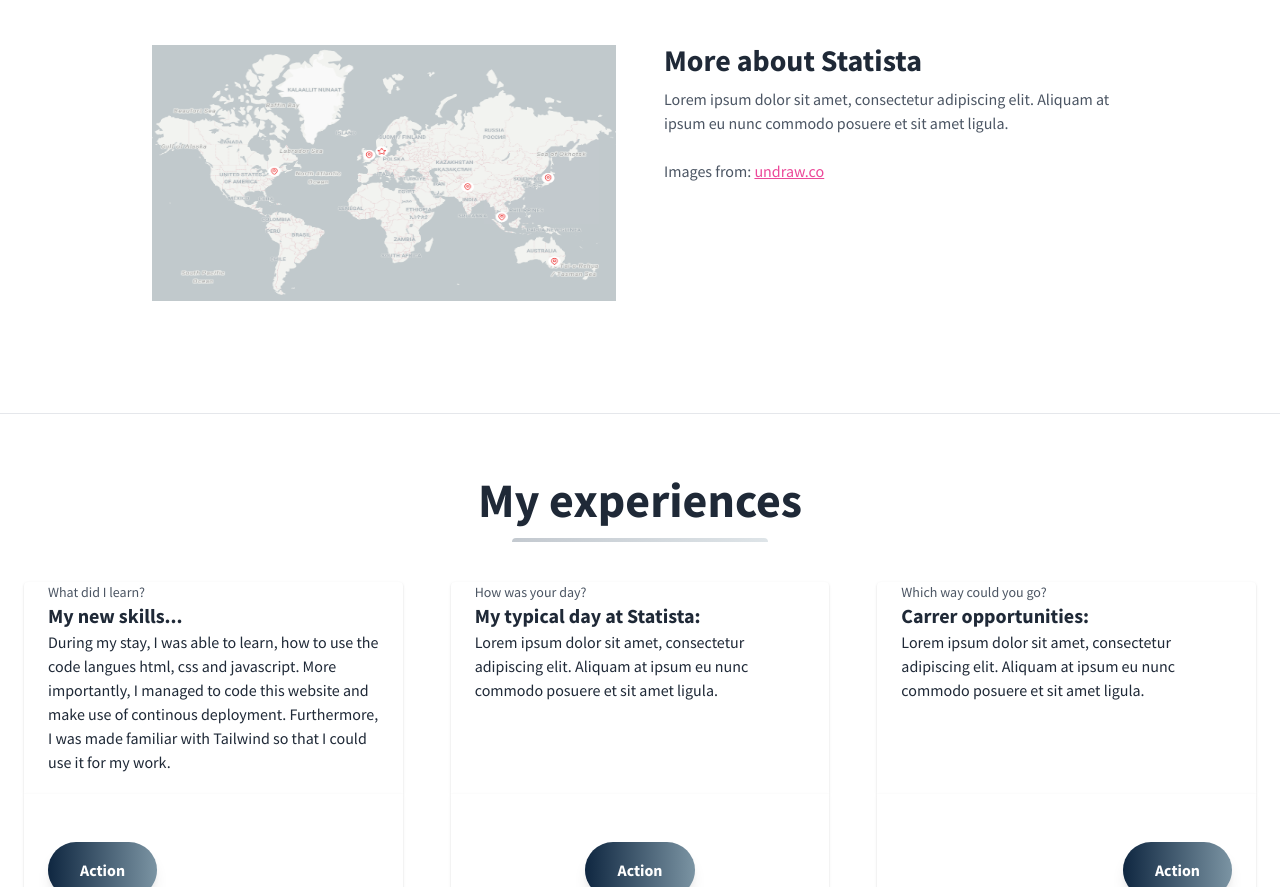
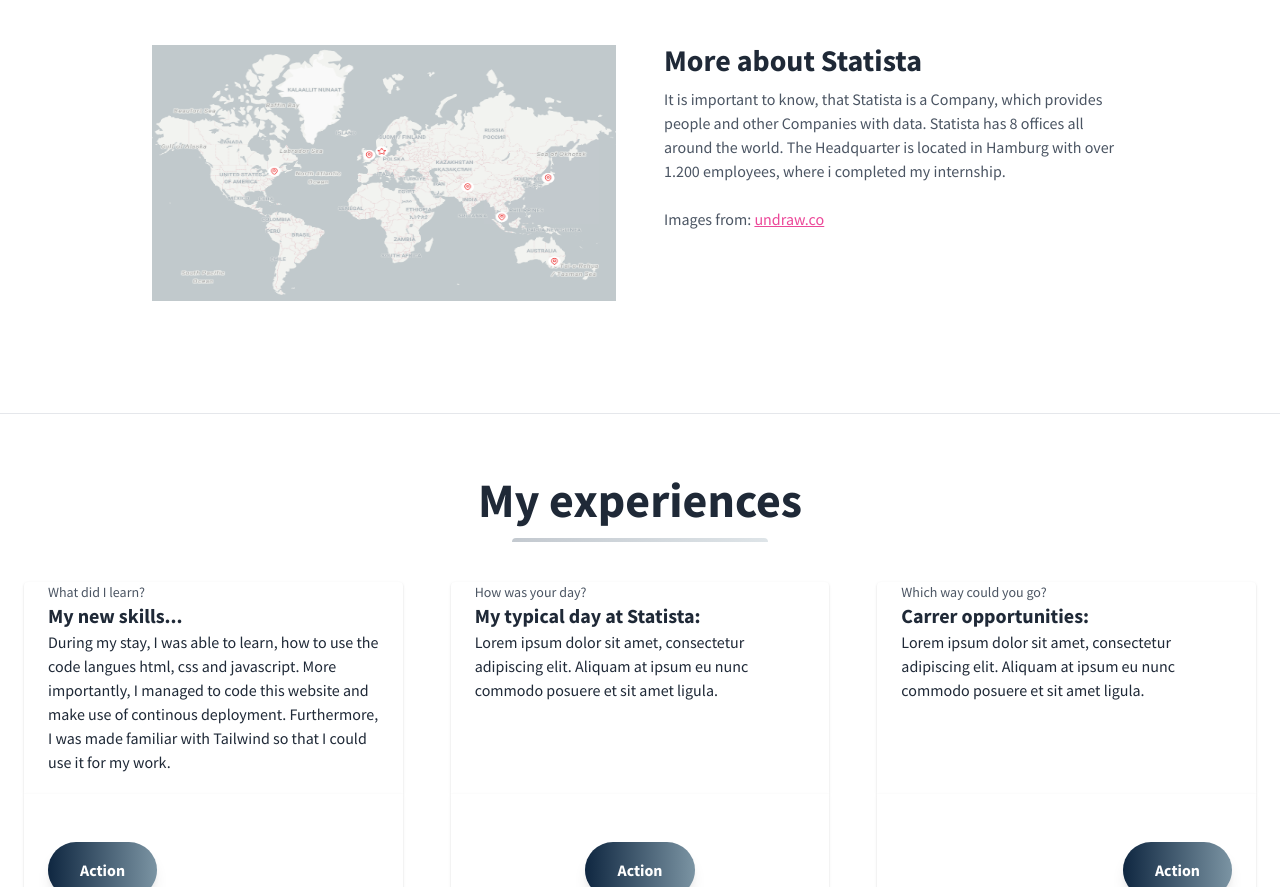
Before and after one commit to Cesbirke/mywebsite, a plain HTML site: page index.html in a window 1280 px wide. Shown: the part 903-1790 px from the top of the page. Drawn offline with nearby package versions, Linux system fonts and the light colour scheme.

Commit message:
text about statista edited

```diff
--- a/index.html
+++ b/index.html
@@ -213,7 +213,7 @@
                 More about Statista
               </h3>
               <p class="text-gray-600 mb-8">
-                Lorem ipsum dolor sit amet, consectetur adipiscing elit. Aliquam at ipsum eu nunc commodo posuere et sit amet ligula.
+                It is important to know, that Statista is a Company, which provides people and other Companies with data. Statista has 8 offices all around the world. The Headquarter is located in Hamburg with over 1.200 employees, where i completed my internship.
                 <br />
                 <br />
                 Images from:
```
